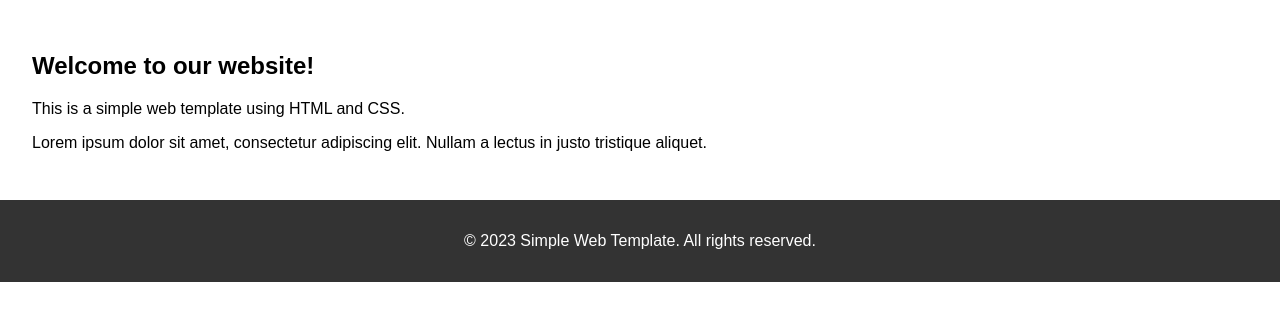
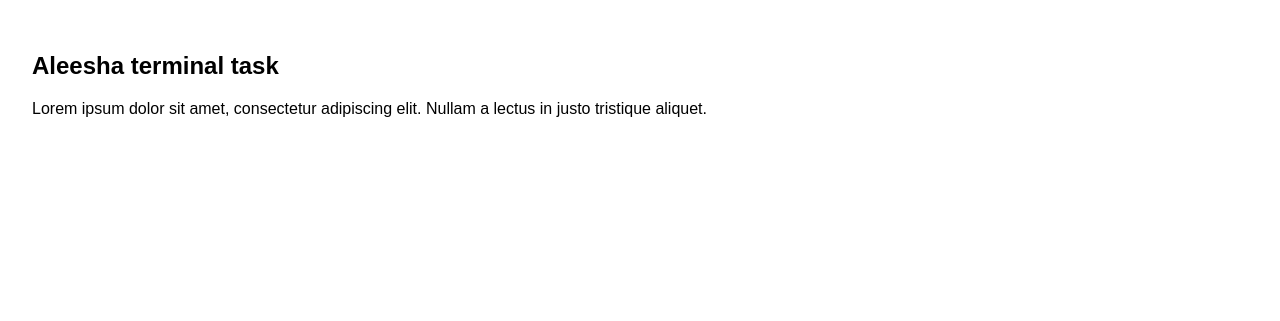
Before and after one commit to aleeshahayat/terminal, a PHP site: page / in a window 1280 px wide. Shown: the part 178-499 px from the top of the page. Run offline with PHP 8.4, Linux system fonts and the light colour scheme.

Commit message:
Update index.html

```diff
--- a/index.php
+++ b/index.php
@@ -3,7 +3,7 @@
 <head>
 <meta charset="UTF-8">
 <meta name="viewport" content="width=device-width, initial-scale=1.0">
-<title>Simple Web Template</title>
+<title>Aleesha Template</title>
 <style>
   /* Basic styles */
   body {
@@ -60,14 +60,11 @@
 </nav>
 
 <main>
-  <h2>Welcome to our website!</h2>
-  <p>This is a simple web template using HTML and CSS.</p>
+  <h2>Aleesha terminal task</h2>
   <p>Lorem ipsum dolor sit amet, consectetur adipiscing elit. Nullam a lectus in justo tristique aliquet.</p>
 </main>
 
-<footer>
-  <p>&copy; 2023 Simple Web Template. All rights reserved.</p>
-</footer>
+
 
 </body>
 </html>
```
